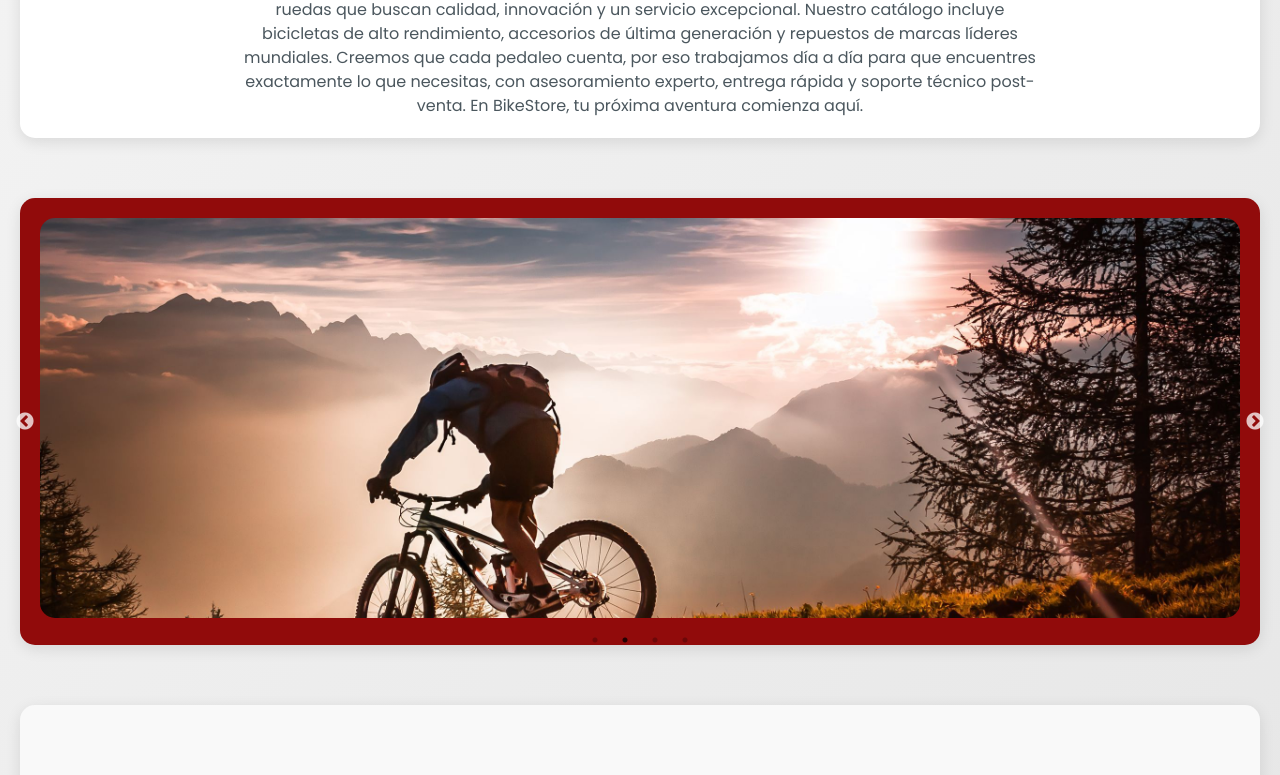
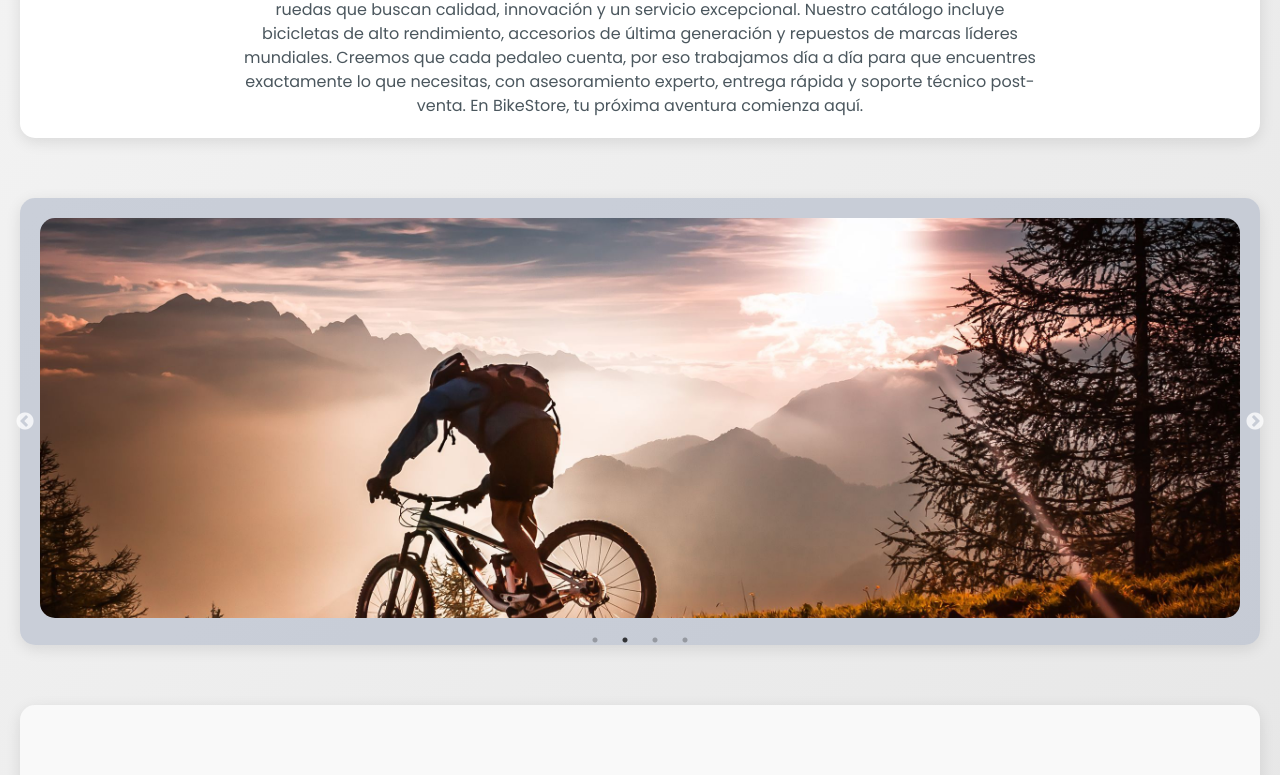
Before and after one commit to Sebasrzx1/BikeStore, a React (Vite) app in the folder Frontend/: page /SobreNosotros in a window 1280 px wide. Shown: the part 621-1396 px from the top of the page. Built offline with nearby package versions, Linux system fonts and the light colour scheme.

Commit message:
Pequeños ajustes de estilo

```diff
--- a/Frontend/src/components/AdminNavbar.jsx
+++ b/Frontend/src/components/AdminNavbar.jsx
@@ -40,7 +40,7 @@ const AdminNavbar = () => {
                 <path d="M16.666 10H12.4993C12.0391 10 11.666 10.3731 11.666 10.8333V16.6667C11.666 17.1269 12.0391 17.5 12.4993 17.5H16.666C17.1263 17.5 17.4993 17.1269 17.4993 16.6667V10.8333C17.4993 10.3731 17.1263 10 16.666 10Z" stroke="white" strokeWidth="1.66667" strokeLinecap="round" strokeLinejoin="round"/>
                 <path d="M7.5 13.3333H3.33333C2.8731 13.3333 2.5 13.7063 2.5 14.1666V16.6666C2.5 17.1268 2.8731 17.4999 3.33333 17.4999H7.5C7.96024 17.4999 8.33333 17.1268 8.33333 16.6666V14.1666C8.33333 13.7063 7.96024 13.3333 7.5 13.3333Z" stroke="white" strokeWidth="1.66667" strokeLinecap="round" strokeLinejoin="round"/>
               </svg>
-              Panel de administrador
+              Panel de administración
             </button>
             <button onClick={() => { navigate("/admin/gestion-productos"); setMenuAbierto(false); }}>
               <svg xmlns="http://www.w3.org/2000/svg" width="18" height="18" viewBox="0 0 18 18" fill="none">
--- a/Frontend/src/styles/SobreNostros.css
+++ b/Frontend/src/styles/SobreNostros.css
@@ -76,7 +76,7 @@
 .contenedor-imagenes {
     margin-bottom: 60px;
     padding: 20px;
-    background: rgb(145, 11, 11);
+    background: rgba(177, 185, 202, 0.616);
     border-radius: 15px;
     box-shadow: 0 4px 15px rgba(0, 0, 0, 0.1);
 
```
